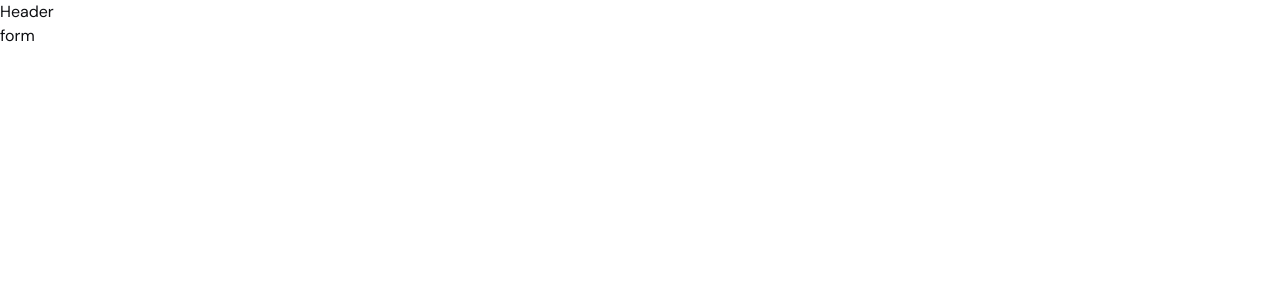
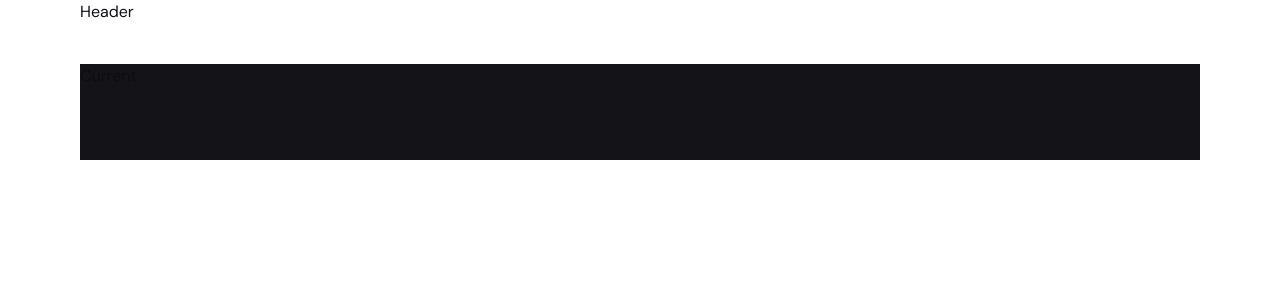
Before and after one commit to Airat-vagapov/currency-checker, a Next.js app: page / in a window 1280 px wide. Shown: the top 300 px of the page. Built offline with nearby package versions, Linux system fonts and the light colour scheme.

Commit message:
start form

```diff
--- a/src/app/components/ConvertForm/ConvertForm.tsx
+++ /dev/null
@@ -1,5 +0,0 @@
-const ConvertForm = () => {
-    return <div>form</div>;
-};
-
-export default ConvertForm;
--- a/src/app/components/Header/Header.tsx
+++ /dev/null
@@ -1,5 +0,0 @@
-const Header = () => {
-    return <div>Header</div>;
-};
-
-export default Header;
--- a/src/app/layout.tsx
+++ b/src/app/layout.tsx
@@ -1,7 +1,7 @@
 import type { Metadata } from "next";
 import { DM_Sans } from "next/font/google";
 import "./globals.css";
-import Header from "@/app/components/Header/Header";
+import Header from "@/components/Header/Header";
 
 const dmSuns = DM_Sans({
     variable: "--dm-suns",
--- a/src/app/page.tsx
+++ b/src/app/page.tsx
@@ -1,9 +1,13 @@
-import ConvertForm from "@/app/components/ConvertForm/ConvertForm";
+import ConvertForm from "@/components/ConvertForm/ConvertForm";
+import Container from "@/ui/Container/Container";
+import Content from '@/ui/Content/Content'
 
 export default function Home() {
     return (
-        <>
-            <ConvertForm></ConvertForm>
-        </>
+        <Container>
+            <Content>
+                <ConvertForm></ConvertForm>
+            </Content>
+        </Container>
     );
 }
--- /dev/null
+++ b/src/components/ConvertForm/ConvertForm.tsx
@@ -0,0 +1,34 @@
+'use client'
+
+import { useFormik } from "formik";
+import Input from "@/ui/Input/Input";
+
+const ConvertForm = () => {
+    const convertForm = useFormik({
+        initialValues: {
+            currentCurrency: "",
+            toConvertCurrency: "",
+        },
+        onSubmit: (values) => {
+            console.log(values);
+        },
+    });
+
+    return (
+        <div className="bg-lightBlack">
+            <form>
+                <Input
+                    label="Current"
+                    id="currentCurrency"
+                    name="currentCurrency"
+                    inptType="text"
+                    onChange={convertForm.handleChange}
+                    onBlur={convertForm.handleBlur}
+                    value={convertForm.values.currentCurrency}
+                />
+            </form>
+        </div>
+    );
+};
+
+export default ConvertForm;
--- /dev/null
+++ b/src/components/Header/Header.tsx
@@ -0,0 +1,11 @@
+import Container from "@/ui/Container/Container";
+
+const Header = () => {
+    return (
+        <Container>
+            <div>Header</div>
+        </Container>
+    );
+};
+
+export default Header;
--- /dev/null
+++ b/src/ui/Container/Container.tsx
@@ -0,0 +1,9 @@
+const Container = ({ children }: { children: React.ReactNode }) => {
+    return (
+        <>
+            <div className="max-w-7xl px-20 mx-auto">{children}</div>
+        </>
+    );
+};
+
+export default Container;
--- /dev/null
+++ b/src/ui/Content/Content.tsx
@@ -0,0 +1,5 @@
+const Content = ({ children }: { children: React.ReactNode }) => {
+    return <div className="py-10">{children}</div>;
+};
+
+export default Content;
--- /dev/null
+++ b/src/ui/Input/Input.tsx
@@ -0,0 +1,51 @@
+import { ChangeEvent, FocusEvent } from "react";
+
+type InputProps = {
+    label: string;
+    id: string;
+    name: string;
+    inptType: string | "text";
+    onChange: (e: ChangeEvent<any>) => void;
+    onBlur: (e: FocusEvent<any, Element>) => void;
+    value: string | number;
+    errorText?: string;
+};
+
+const Input: React.FC<InputProps> = ({
+    label,
+    id,
+    name,
+    inptType,
+    onChange,
+    onBlur,
+    value,
+    errorText,
+}) => {
+    return (
+        <div className="flex flex-col gap-4">
+            <label htmlFor={name}>{label}</label>
+            <div className="relative">
+                <input
+                    className={`bg-mainblack w-full py-4.5 px-3 color-mainwhite rounded-md h-14 border-1 transition-all duration-300
+                        ${errorText ? "border-errorRed" : "border-transparent"}
+                    `}
+                    id={id}
+                    name={name}
+                    type={inptType}
+                    onChange={onChange}
+                    onBlur={onBlur}
+                    value={value}
+                />
+                <span
+                    className={`absolute top-[4px] left-[12px] text-[10px] text-errorRed transition-all duration-300
+                    ${errorText ? "opacity-100" : "opacity-0"}
+                    `}
+                >
+                    {errorText}
+                </span>
+            </div>
+        </div>
+    );
+};
+
+export default Input;
```
Also changed, not shown: package.json (+6 -5 lines), 1 other file (tests, documents, lock files or other folders).
